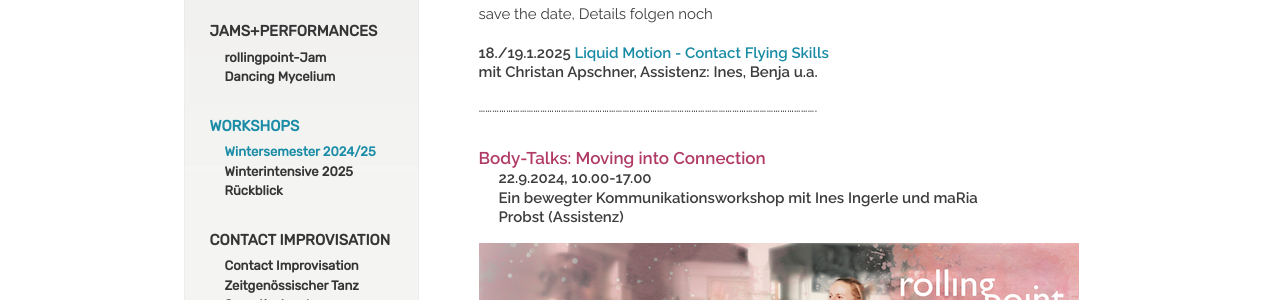
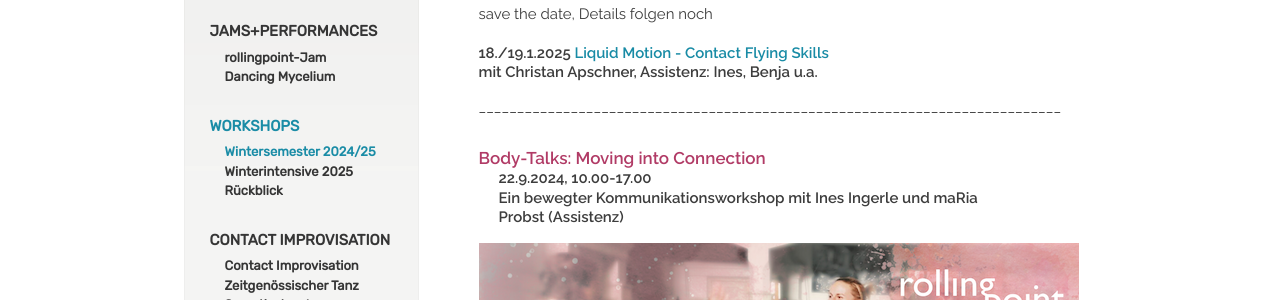
Before and after one commit to manulari/rollingpointat, a Jekyll site: the page built from _pages_de/wsws2024.md, in a window 1280 px wide and 900 px high. Shown: the part 296-596 px from the top of the window. Built offline with Jekyll 4.4.1, drawn with Linux system fonts in a browser that asks for light colours; comment, search, counter and statistics services are not loaded.

Commit message:
Update page (de) “wsws2024”

```diff
--- a/_pages_de/wsws2024.md
+++ b/_pages_de/wsws2024.md
@@ -15,7 +15,7 @@ save the date, Details folgen noch\
 **18./19.1.2025 [Liquid Motion - Contact Flying Skills](#flyingskills)**\
 **mit Christan Apschner, Assistenz: Ines, Benja u.a.**
 
-....................................................................................................................................................
+\_\_\_\_\_\_\_\_\_\_\_\_\_\_\_\_\_\_\_\_\_\_\_\_\_\_\_\_\_\_\_\_\_\_\_\_\_\_\_\_\_\_\_\_\_\_\_\_\_\_\_\_\_\_\_\_\_\_\_\_\_\_\_\_\_\_\_\_\_\_\_\_\_\_\_\_
 
 <div class="named-anchor" id="bodytalks"></div>
 
```
